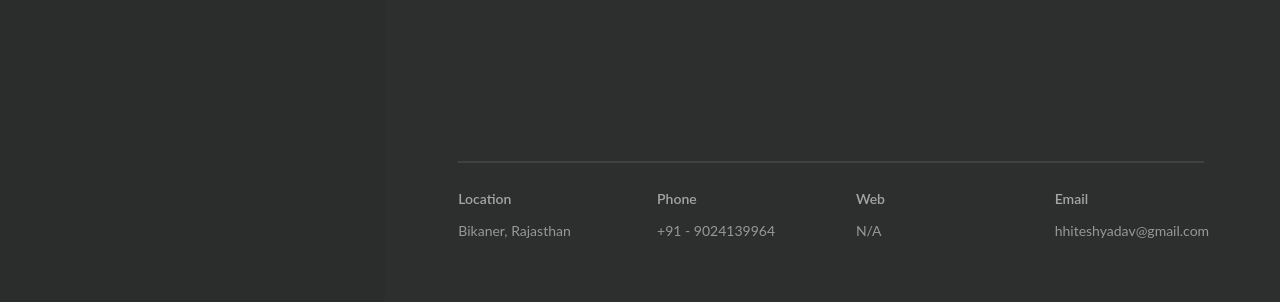
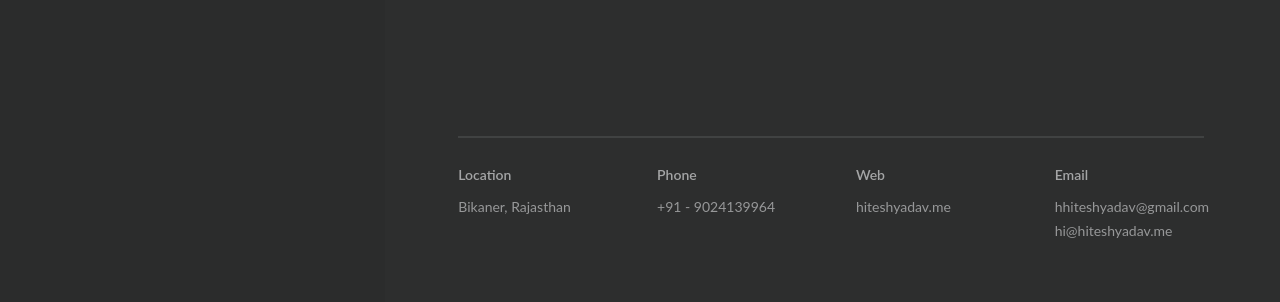
Before and after one commit to iam-hitesh/iam-hitesh.github.io, a plain HTML site: page index.html in a window 1280 px wide. Shown: the part 495-797 px from the top of the page. Drawn offline with Linux system fonts and the light colour scheme.

Commit message:
Update index.html

```diff
--- a/index.html
+++ b/index.html
@@ -129,11 +129,11 @@
                                     <div class="o-grid__col-md-3  o-grid__col-sm-6">
                                         <div class="a-header  o-content in-view" data-sr-id="12" style="; visibility: visible;  -webkit-transform: translateY(0) scale(1); opacity: 1;transform: translateY(0) scale(1); opacity: 1;-webkit-transition: -webkit-transform 1.2s ease 0.7s, opacity 1.2s ease 0.7s; transition: transform 1.2s ease 0.7s, opacity 1.2s ease 0.7s; ">
                                             <div class="o-content__body">
-                                                <a href="http://cet-gov.ac.in/web/student/hitesh" target="_blank" class="t-link-container">
+                                                <a href="http://ihiteish.github.io" target="_blank" class="t-link-container">
                                                     <h4>Web</h4>
                                                     <p>
                                                                 <span class="t-link-container__item--blended">
-                                                                    N/A
+                                                                    hiteshyadav.me
                                                                 </span>
                                                     </p>
                                                 </a><!-- /o-link-container -->
@@ -148,7 +148,8 @@
                                                     <h4>Email</h4>
                                                     <p>
                                                                 <span class="t-link-container__item--blended">
-                                                                    hhiteshyadav@gmail.com
+                                                                    hhiteshyadav@gmail.com<br/>
+                                                                    hi@hiteshyadav.me
                                                                 </span>
                                                     </p>
                                                 </a><!-- /o-link-container -->
@@ -850,11 +851,11 @@
                             <div class="o-grid__col-md-3  o-grid__col-sm-6">
                                 <div class="o-content">
                                     <div class="o-content__body">
-                                        <a href="http://cet-gov.ac.in/web/student/hitesh" target="_blank" class="t-link-container">
+                                        <a href="http://ihiteish.github.io" target="_blank" class="t-link-container">
                                             <h4>Web</h4>
                                             <p>
                                                         <span class="t-link-container__item--blended">
-                                                            N/A
+                                                            hiteshyadav.me
                                                         </span>
                                             </p>
                                         </a><!-- /o-link-container -->
@@ -869,7 +870,8 @@
                                             <h4>Email</h4>
                                             <p>
                                                         <span class="t-link-container__item--blended">
-                                                            hhiteshyadav@gmail.com
+                                                            hhiteshyadav@gmail.com<br/>
+                                                            hi@hiteshyadav.me
                                                         </span>
                                             </p>
                                         </a><!-- /o-link-container -->
```
